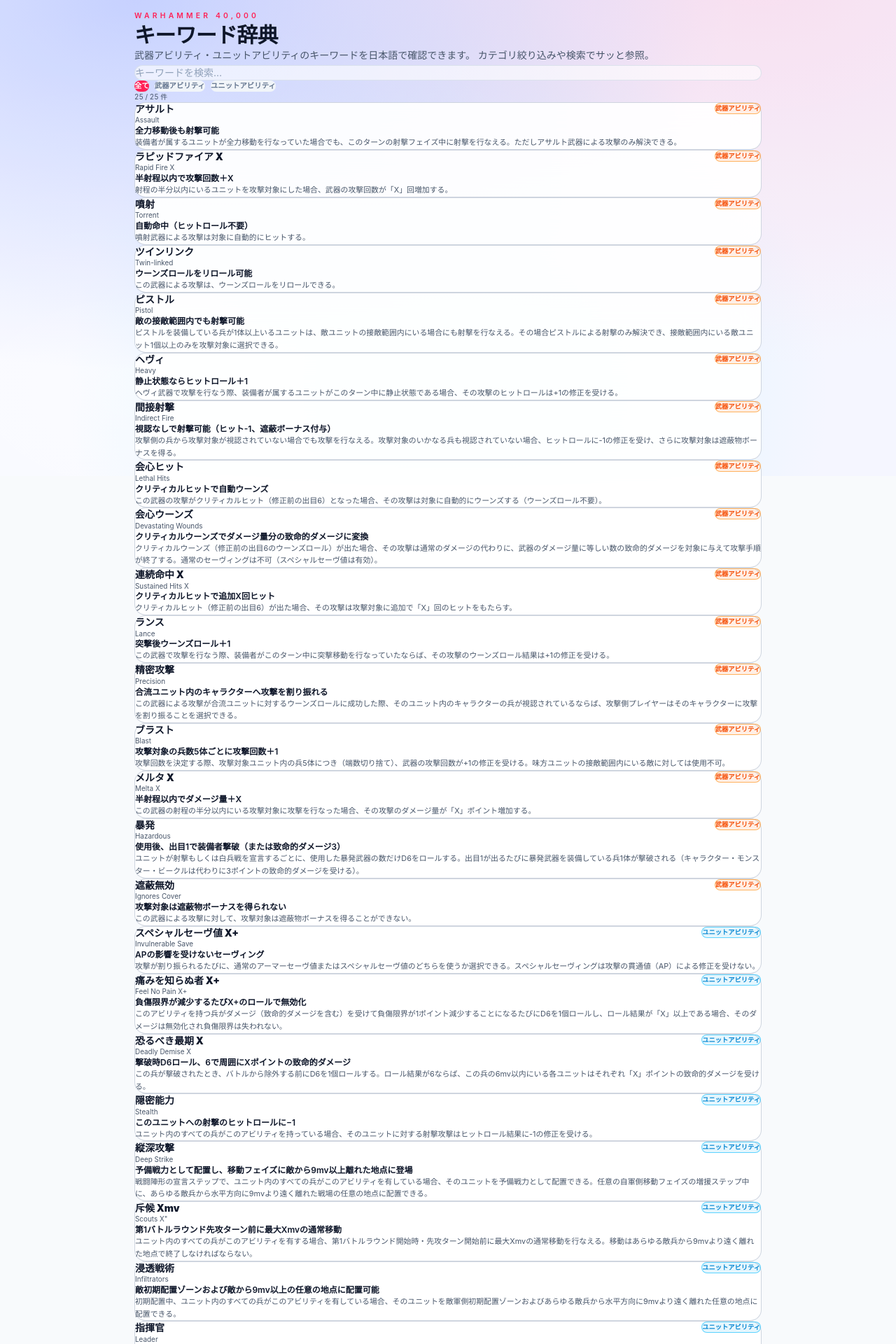
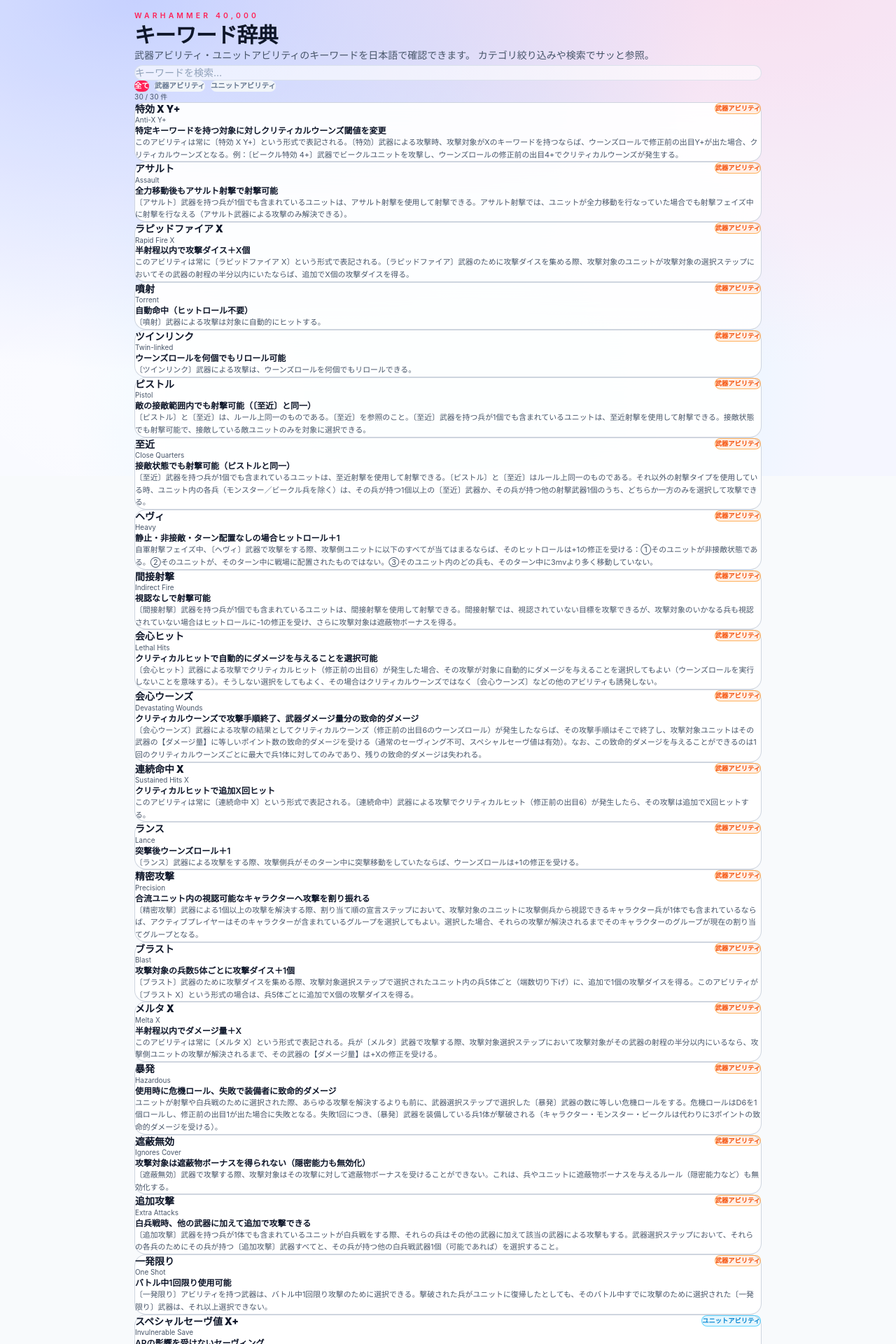
Before and after one commit to k713shino/my-boardgame-site, a Next.js app: page /wh40k/keywords in a window 1280 px wide. Shown: the part 120-2040 px from the top of the page at 70% size. Built offline with nearby package versions, Linux system fonts and the light colour scheme; no server answers.

Commit message:
Newコアルールに対応

```diff
--- a/src/app/wh40k/keywords/keywordData.ts
+++ b/src/app/wh40k/keywords/keywordData.ts
@@ -22,22 +22,31 @@ export const CATEGORY_COLORS: Record<KeywordCategory, string> = {
 export const KEYWORDS: Keyword[] = [
   // ── 武器アビリティ ──────────────────────────────────────
   {
+    id: "anti",
+    name: "Anti-X Y+",
+    nameJa: "特効 X Y+",
+    category: "weapon",
+    summary: "特定キーワードを持つ対象に対しクリティカルウーンズ閾値を変更",
+    detail:
+      "このアビリティは常に〔特効 X Y+〕という形式で表記される。〔特効〕武器による攻撃時、攻撃対象がXのキーワードを持つならば、ウーンズロールで修正前の出目Y+が出た場合、クリティカルウーンズとなる。例：〔ビークル特効 4+〕武器でビークルユニットを攻撃し、ウーンズロールの修正前の出目4+でクリティカルウーンズが発生する。",
+  },
+  {
     id: "assault",
     name: "Assault",
     nameJa: "アサルト",
     category: "weapon",
-    summary: "全力移動後も射撃可能",
+    summary: "全力移動後もアサルト射撃で射撃可能",
     detail:
-      "装備者が属するユニットが全力移動を行なっていた場合でも、このターンの射撃フェイズ中に射撃を行なえる。ただしアサルト武器による攻撃のみ解決できる。",
+      "〔アサルト〕武器を持つ兵が1個でも含まれているユニットは、アサルト射撃を使用して射撃できる。アサルト射撃では、ユニットが全力移動を行なっていた場合でも射撃フェイズ中に射撃を行なえる（アサルト武器による攻撃のみ解決できる）。",
   },
   {
     id: "rapid-fire",
     name: "Rapid Fire X",
     nameJa: "ラピッドファイア X",
     category: "weapon",
-    summary: "半射程以内で攻撃回数＋X",
+    summary: "半射程以内で攻撃ダイス＋X個",
     detail:
-      "射程の半分以内にいるユニットを攻撃対象にした場合、武器の攻撃回数が「X」回増加する。",
+      "このアビリティは常に〔ラピッドファイア X〕という形式で表記される。〔ラピッドファイア〕武器のために攻撃ダイスを集める際、攻撃対象のユニットが攻撃対象の選択ステップにおいてその武器の射程の半分以内にいたならば、追加でX個の攻撃ダイスを得る。",
   },
   {
     id: "torrent",
@@ -45,60 +54,69 @@ export const KEYWORDS: Keyword[] = [
     nameJa: "噴射",
     category: "weapon",
     summary: "自動命中（ヒットロール不要）",
-    detail: "噴射武器による攻撃は対象に自動的にヒットする。",
+    detail: "〔噴射〕武器による攻撃は対象に自動的にヒットする。",
   },
   {
     id: "twin-linked",
     name: "Twin-linked",
     nameJa: "ツインリンク",
     category: "weapon",
-    summary: "ウーンズロールをリロール可能",
-    detail: "この武器による攻撃は、ウーンズロールをリロールできる。",
+    summary: "ウーンズロールを何個でもリロール可能",
+    detail: "〔ツインリンク〕武器による攻撃は、ウーンズロールを何個でもリロールできる。",
   },
   {
     id: "pistol",
     name: "Pistol",
     nameJa: "ピストル",
     category: "weapon",
-    summary: "敵の接敵範囲内でも射撃可能",
+    summary: "敵の接敵範囲内でも射撃可能（〔至近〕と同一）",
     detail:
-      "ピストルを装備している兵が1体以上いるユニットは、敵ユニットの接敵範囲内にいる場合にも射撃を行なえる。その場合ピストルによる射撃のみ解決でき、接敵範囲内にいる敵ユニット1個以上のみを攻撃対象に選択できる。",
+      "〔ピストル〕と〔至近〕は、ルール上同一のものである。〔至近〕を参照のこと。〔至近〕武器を持つ兵が1個でも含まれているユニットは、至近射撃を使用して射撃できる。接敵状態でも射撃可能で、接敵している敵ユニットのみを対象に選択できる。",
+  },
+  {
+    id: "point-blank",
+    name: "Close Quarters",
+    nameJa: "至近",
+    category: "weapon",
+    summary: "接敵状態でも射撃可能（ピストルと同一）",
+    detail:
+      "〔至近〕武器を持つ兵が1個でも含まれているユニットは、至近射撃を使用して射撃できる。〔ピストル〕と〔至近〕はルール上同一のものである。それ以外の射撃タイプを使用している時、ユニット内の各兵（モンスター／ビークル兵を除く）は、その兵が持つ1個以上の〔至近〕武器か、その兵が持つ他の射撃武器1個のうち、どちらか一方のみを選択して攻撃できる。",
   },
   {
     id: "heavy",
     name: "Heavy",
     nameJa: "ヘヴィ",
     category: "weapon",
-    summary: "静止状態ならヒットロール＋1",
+    summary: "静止・非接敵・ターン配置なしの場合ヒットロール＋1",
     detail:
-      "ヘヴィ武器で攻撃を行なう際、装備者が属するユニットがこのターン中に静止状態である場合、その攻撃のヒットロールは+1の修正を受ける。",
+      "自軍射撃フェイズ中、〔ヘヴィ〕武器で攻撃をする際、攻撃側ユニットに以下のすべてが当てはまるならば、そのヒットロールは+1の修正を受ける：①そのユニットが非接敵状態である。②そのユニットが、そのターン中に戦場に配置されたものではない。③そのユニット内のどの兵も、そのターン中に3mvより多く移動していない。",
   },
   {
     id: "indirect-fire",
     name: "Indirect Fire",
     nameJa: "間接射撃",
     category: "weapon",
-    summary: "視認なしで射撃可能（ヒット-1、遮蔽ボーナス付与）",
+    summary: "視認なしで射撃可能",
     detail:
-      "攻撃側の兵から攻撃対象が視認されていない場合でも攻撃を行なえる。攻撃対象のいかなる兵も視認されていない場合、ヒットロールに-1の修正を受け、さらに攻撃対象は遮蔽物ボーナスを得る。",
+      "〔間接射撃〕武器を持つ兵が1個でも含まれているユニットは、間接射撃を使用して射撃できる。間接射撃では、視認されていない目標を攻撃できるが、攻撃対象のいかなる兵も視認されていない場合はヒットロールに-1の修正を受け、さらに攻撃対象は遮蔽物ボーナスを得る。",
   },
   {
     id: "lethal-hits",
     name: "Lethal Hits",
     nameJa: "会心ヒット",
     category: "weapon",
-    summary: "クリティカルヒットで自動ウーンズ",
+    summary: "クリティカルヒットで自動的にダメージを与えることを選択可能",
     detail:
-      "この武器の攻撃がクリティカルヒット（修正前の出目6）となった場合、その攻撃は対象に自動的にウーンズする（ウーンズロール不要）。",
+      "〔会心ヒット〕武器による攻撃でクリティカルヒット（修正前の出目6）が発生した場合、その攻撃が対象に自動的にダメージを与えることを選択してもよい（ウーンズロールを実行しないことを意味する）。そうしない選択をしてもよく、その場合はクリティカルウーンズではなく〔会心ウーンズ〕などの他のアビリティも誘発しない。",
   },
   {
     id: "devastating-wounds",
     name: "Devastating Wounds",
     nameJa: "会心ウーンズ",
     category: "weapon",
-    summary: "クリティカルウーンズでダメージ量分の致命的ダメージに変換",
+    summary: "クリティカルウーンズで攻撃手順終了、武器ダメージ量分の致命的ダメージ",
     detail:
-      "クリティカルウーンズ（修正前の出目6のウーンズロール）が出た場合、その攻撃は通常のダメージの代わりに、武器のダメージ量に等しい数の致命的ダメージを対象に与えて攻撃手順が終了する。通常のセーヴィングは不可（スペシャルセーヴ値は有効）。",
+      "〔会心ウーンズ〕武器による攻撃の結果としてクリティカルウーンズ（修正前の出目6のウーンズロール）が発生したならば、その攻撃手順はそこで終了し、攻撃対象ユニットはその武器の【ダメージ量】に等しいポイント数の致命的ダメージを受ける（通常のセーヴィング不可、スペシャルセーヴ値は有効）。なお、この致命的ダメージを与えることができるのは1回のクリティカルウーンズごとに最大で兵1体に対してのみであり、残りの致命的ダメージは失われる。",
   },
   {
     id: "sustained-hits",
@@ -107,7 +125,7 @@ export const KEYWORDS: Keyword[] = [
     category: "weapon",
     summary: "クリティカルヒットで追加X回ヒット",
     detail:
-      "クリティカルヒット（修正前の出目6）が出た場合、その攻撃は攻撃対象に追加で「X」回のヒットをもたらす。",
+      "このアビリティは常に〔連続命中 X〕という形式で表記される。〔連続命中〕武器による攻撃でクリティカルヒット（修正前の出目6）が発生したら、その攻撃は追加でX回ヒットする。",
   },
   {
     id: "lance",
@@ -116,25 +134,25 @@ export const KEYWORDS: Keyword[] = [
     category: "weapon",
     summary: "突撃後ウーンズロール＋1",
     detail:
-      "この武器で攻撃を行なう際、装備者がこのターン中に突撃移動を行なっていたならば、その攻撃のウーンズロール結果は+1の修正を受ける。",
+      "〔ランス〕武器による攻撃をする際、攻撃側兵がそのターン中に突撃移動をしていたならば、ウーンズロールは+1の修正を受ける。",
   },
   {
     id: "precision",
     name: "Precision",
     nameJa: "精密攻撃",
     category: "weapon",
-    summary: "合流ユニット内のキャラクターへ攻撃を割り振れる",
+    summary: "合流ユニット内の視認可能なキャラクターへ攻撃を割り振れる",
     detail:
-      "この武器による攻撃が合流ユニットに対するウーンズロールに成功した際、そのユニット内のキャラクターの兵が視認されているならば、攻撃側プレイヤーはそのキャラクターに攻撃を割り振ることを選択できる。",
+      "〔精密攻撃〕武器による1個以上の攻撃を解決する際、割り当て順の宣言ステップにおいて、攻撃対象のユニットに攻撃側兵から視認できるキャラクター兵が1体でも含まれているならば、アクティブプレイヤーはそのキャラクターが含まれているグループを選択してもよい。選択した場合、それらの攻撃が解決されるまでそのキャラクターのグループが現在の割り当てグループとなる。",
   },
   {
     id: "blast",
     name: "Blast",
     nameJa: "ブラスト",
     category: "weapon",
-    summary: "攻撃対象の兵数5体ごとに攻撃回数＋1",
+    summary: "攻撃対象の兵数5体ごとに攻撃ダイス＋1個",
     detail:
-      "攻撃回数を決定する際、攻撃対象ユニット内の兵5体につき（端数切り捨て）、武器の攻撃回数が+1の修正を受ける。味方ユニットの接敵範囲内にいる敵に対しては使用不可。",
+      "〔ブラスト〕武器のために攻撃ダイスを集める際、攻撃対象選択ステップで選択されたユニット内の兵5体ごと（端数切り下げ）に、追加で1個の攻撃ダイスを得る。このアビリティが〔ブラスト X〕という形式の場合は、兵5体ごとに追加でX個の攻撃ダイスを得る。",
   },
   {
     id: "melta",
@@ -143,25 +161,43 @@ export const KEYWORDS: Keyword[] = [
     category: "weapon",
     summary: "半射程以内でダメージ量＋X",
     detail:
-      "この武器の射程の半分以内にいる攻撃対象に攻撃を行なった場合、その攻撃のダメージ量が「X」ポイント増加する。",
+      "このアビリティは常に〔メルタ X〕という形式で表記される。兵が〔メルタ〕武器で攻撃する際、攻撃対象選択ステップにおいて攻撃対象がその武器の射程の半分以内にいるなら、攻撃側ユニットの攻撃が解決されるまで、その武器の【ダメージ量】は+Xの修正を受ける。",
   },
   {
     id: "hazardous",
     name: "Hazardous",
     nameJa: "暴発",
     category: "weapon",
-    summary: "使用後、出目1で装備者撃破（または致命的ダメージ3）",
+    summary: "使用時に危機ロール、失敗で装備者に致命的ダメージ",
     detail:
-      "ユニットが射撃もしくは白兵戦を宣言するごとに、使用した暴発武器の数だけD6をロールする。出目1が出るたびに暴発武器を装備している兵1体が撃破される（キャラクター・モンスター・ビークルは代わりに3ポイントの致命的ダメージを受ける）。",
+      "ユニットが射撃や白兵戦のために選択された際、あらゆる攻撃を解決するよりも前に、武器選択ステップで選択した〔暴発〕武器の数に等しい危機ロールをする。危機ロールはD6を1個ロールし、修正前の出目1が出た場合に失敗となる。失敗1回につき、〔暴発〕武器を装備している兵1体が撃破される（キャラクター・モンスター・ビークルは代わりに3ポイントの致命的ダメージを受ける）。",
   },
   {
     id: "ignores-cover",
     name: "Ignores Cover",
     nameJa: "遮蔽無効",
     category: "weapon",
-    summary: "攻撃対象は遮蔽物ボーナスを得られない",
+    summary: "攻撃対象は遮蔽物ボーナスを得られない（隠密能力も無効化）",
     detail:
-      "この武器による攻撃に対して、攻撃対象は遮蔽物ボーナスを得ることができない。",
+      "〔遮蔽無効〕武器で攻撃する際、攻撃対象はその攻撃に対して遮蔽物ボーナスを受けることができない。これは、兵やユニットに遮蔽物ボーナスを与えるルール（隠密能力など）も無効化する。",
+  },
+  {
+    id: "extra-attacks",
+    name: "Extra Attacks",
+    nameJa: "追加攻撃",
+    category: "weapon",
+    summary: "白兵戦時、他の武器に加えて追加で攻撃できる",
+    detail:
+      "〔追加攻撃〕武器を持つ兵が1体でも含まれているユニットが白兵戦をする際、それらの兵はその他の武器に加えて該当の武器による攻撃もする。武器選択ステップにおいて、それらの各兵のためにその兵が持つ〔追加攻撃〕武器すべてと、その兵が持つ他の白兵戦武器1個（可能であれば）を選択すること。",
+  },
+  {
+    id: "one-shot",
+    name: "One Shot",
+    nameJa: "一発限り",
+    category: "weapon",
+    summary: "バトル中1回限り使用可能",
+    detail:
+      "〔一発限り〕アビリティを持つ武器は、バトル中1回限り攻撃のために選択できる。撃破された兵がユニットに復帰したとしても、そのバトル中すでに攻撃のために選択された〔一発限り〕武器は、それ以上選択できない。",
   },
   // ── ユニットアビリティ ──────────────────────────────────
   {
@@ -180,7 +216,7 @@ export const KEYWORDS: Keyword[] = [
     category: "unit",
     summary: "負傷限界が減少するたびX+のロールで無効化",
     detail:
-      "このアビリティを持つ兵がダメージ（致命的ダメージを含む）を受けて負傷限界が1ポイント減少することになるたびにD6を1個ロールし、ロール結果が「X」以上である場合、そのダメージは無効化され負傷限界は失われない。",
+      "このアビリティは常に「痛みを知らぬ者 X+」という形式で表記される。このアビリティを持つ兵が【負傷限界】を1ポイント失うことになるたびD6を1個ロールし、ロール結果がX+であれば、その【負傷限界】は失われない。",
   },
   {
     id: "deadly-demise",
@@ -189,43 +225,43 @@ export const KEYWORDS: Keyword[] = [
     category: "unit",
     summary: "撃破時D6ロール、6で周囲にXポイントの致命的ダメージ",
     detail:
-      "この兵が撃破されたとき、バトルから除外する前にD6を1個ロールする。ロール結果が6ならば、この兵の6mv以内にいる各ユニットはそれぞれ「X」ポイントの致命的ダメージを受ける。",
+      "このアビリティは常に「恐るべき最期 X」という形式で表記される。このユニット内の兵が撃破されるたび、その中に乗車しているユニット（いるなら）が緊急降車移動をした後で、D6を1個ロールする。ロール結果が6であれば、撃破された兵の6mv以内に一部でも入っているユニットはXポイントの致命的ダメージを受ける。",
   },
   {
     id: "stealth",
     name: "Stealth",
     nameJa: "隠密能力",
     category: "unit",
-    summary: "このユニットへの射撃のヒットロールに−1",
+    summary: "このユニットへの射撃に対して遮蔽物ボーナスを得る",
     detail:
-      "ユニット内のすべての兵がこのアビリティを持っている場合、そのユニットに対する射撃攻撃はヒットロール結果に-1の修正を受ける。",
+      "ユニット内の全兵がこのアビリティを持つならば、そのユニットに対する射撃攻撃において、そのユニットは遮蔽物ボーナスを得る。",
   },
   {
     id: "deep-strike",
     name: "Deep Strike",
     nameJa: "縦深攻撃",
     category: "unit",
-    summary: "予備戦力として配置し、移動フェイズに敵から9mv以上離れた地点に登場",
+    summary: "予備戦力として配置し、移動フェイズに敵から8mv以上離れた地点に登場",
     detail:
-      "戦闘陣形の宣言ステップで、ユニット内のすべての兵がこのアビリティを有している場合、そのユニットを予備戦力として配置できる。任意の自軍側移動フェイズの増援ステップ中に、あらゆる敵兵から水平方向に9mvより遠く離れた戦場の任意の地点に配置できる。",
+      "このユニットが突入移動をする際、ユニット内の全兵がこのアビリティを持っているならば、このユニットをあらゆる敵ユニットから水平方向に8mvより遠く離れるように、戦場の任意の地点（敵軍初期配置ゾーン内も可能）に配置してもよい。",
   },
   {
     id: "scouts",
     name: "Scouts X\"",
     nameJa: "斥候 Xmv",
     category: "unit",
-    summary: "第1バトルラウンド先攻ターン前に最大Xmvの通常移動",
+    summary: "バトル開始前に最大Xmvの通常移動（敵から8mv以上離れた地点で終了）",
     detail:
-      "ユニット内のすべての兵がこのアビリティを有する場合、第1バトルラウンド開始時・先攻ターン開始前に最大Xmvの通常移動を行なえる。移動はあらゆる敵兵から9mvより遠く離れた地点で終了しなければならない。",
+      "このアビリティは常に「斥候 Xmv」という形式で表記される。バトル開始前アビリティの解決ステップにおいて、ユニット内の全兵がこのアビリティを持つならば、以下の1つを実行してもよい：①戦略的予備戦力にいるならば自軍初期配置ゾーンに配置する。②自軍初期配置ゾーン内に全体が入っているならば斥候移動を行う（最大Xmv、あらゆる敵ユニットから水平方向に8mvより遠く離れた地点で終了）。",
   },
   {
     id: "infiltrators",
     name: "Infiltrators",
     nameJa: "浸透戦術",
     category: "unit",
-    summary: "敵初期配置ゾーンおよび敵から9mv以上の任意の地点に配置可能",
+    summary: "敵初期配置ゾーンおよび敵から8mv以上の任意の地点に配置可能",
     detail:
-      "初期配置中、ユニット内のすべての兵がこのアビリティを有している場合、そのユニットを敵軍側初期配置ゾーンおよびあらゆる敵兵から水平方向に9mvより遠く離れた任意の地点に配置できる。",
+      "初期配置中、ユニット内のすべての兵がこのアビリティを有している場合、そのユニットを敵軍側初期配置ゾーンおよびあらゆる敵兵から水平方向に8mvより遠く離れた任意の地点に配置できる。",
   },
   {
     id: "leader",
@@ -243,6 +279,15 @@ export const KEYWORDS: Keyword[] = [
     category: "unit",
     summary: "白兵戦フェイズの先手ステップで戦闘を行なう",
     detail:
-      "ユニット内のすべての兵がこのアビリティを有しており、白兵戦を行なえる状態である場合、このユニットは白兵戦フェイズの先手ステップ中に白兵戦を行なう（通常のユニットより先に戦闘できる）。",
+      "ユニット内のすべての兵がこのアビリティを持つならば、そのユニットは先手ユニットである。白兵戦フェイズの先手解決ステップで白兵を解決できる（通常のユニットより先に戦闘できる）。",
+  },
+  {
+    id: "lone-operative",
+    name: "Lone Operative",
+    nameJa: "単独工作員",
+    category: "unit",
+    summary: "合流ユニット外かつ敵から12mv以内でなければ視認されない",
+    detail:
+      "合流ユニットの一部でなく、敵兵から12mv以内に一部でも入っているのでない限り、このユニットは視認されない。また、合流ユニットの一部でなく、攻撃側兵がこのユニットの12mv以内に一部でも入っているのでない限り、〔間接射撃〕の対象にもならない。「単独工作員 Xmv」という形式の場合、12mvの代わりにXmvが適用される。",
   },
 ];
--- /dev/null
+++ b/src/types/css.d.ts
@@ -0,0 +1,4 @@
+declare module "*.css" {
+  const content: Record<string, string>;
+  export default content;
+}
```
Also changed, not shown: src/app/wh40k/stratagems/stratagemData.ts (+76 -85 lines), .claude/settings.local.json.
